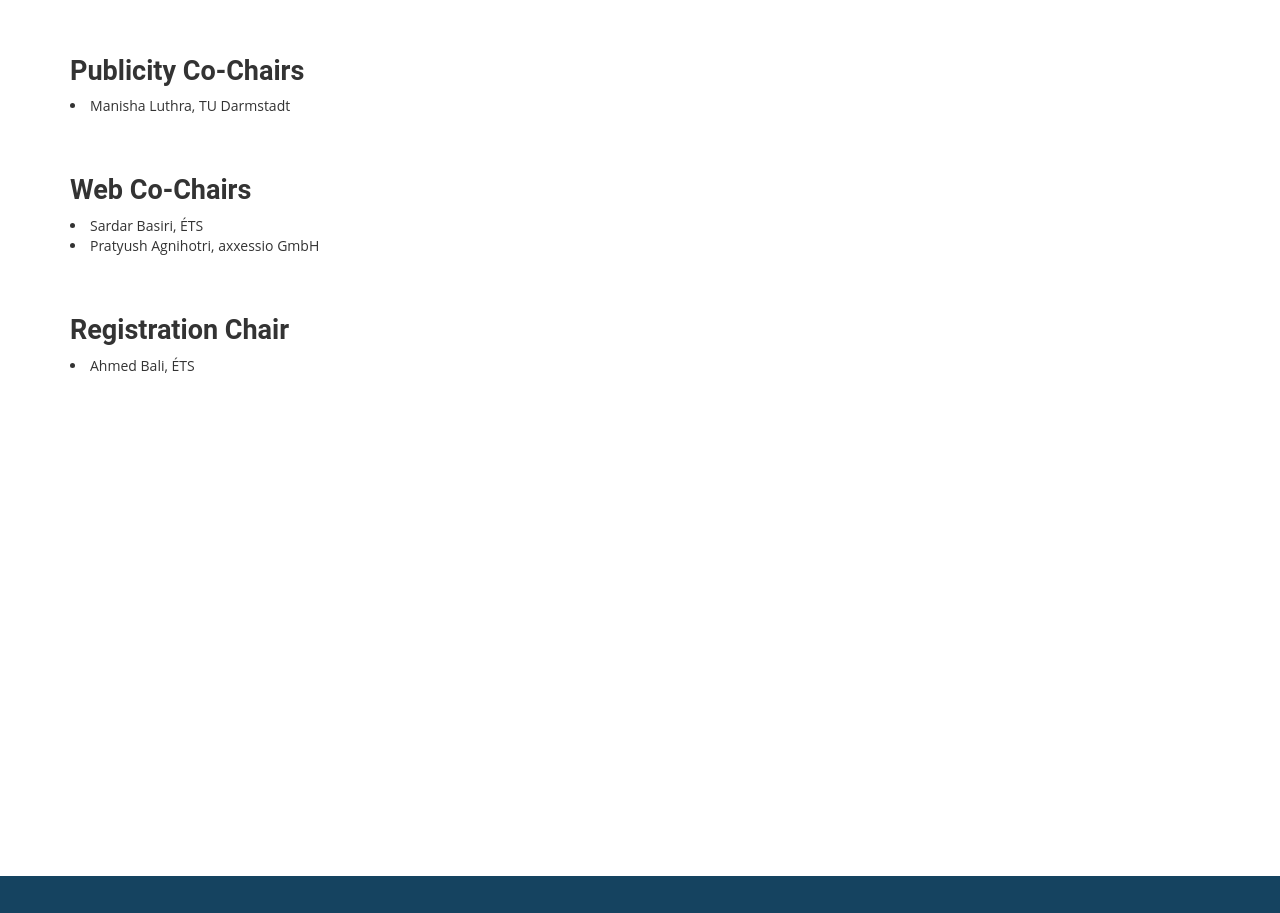
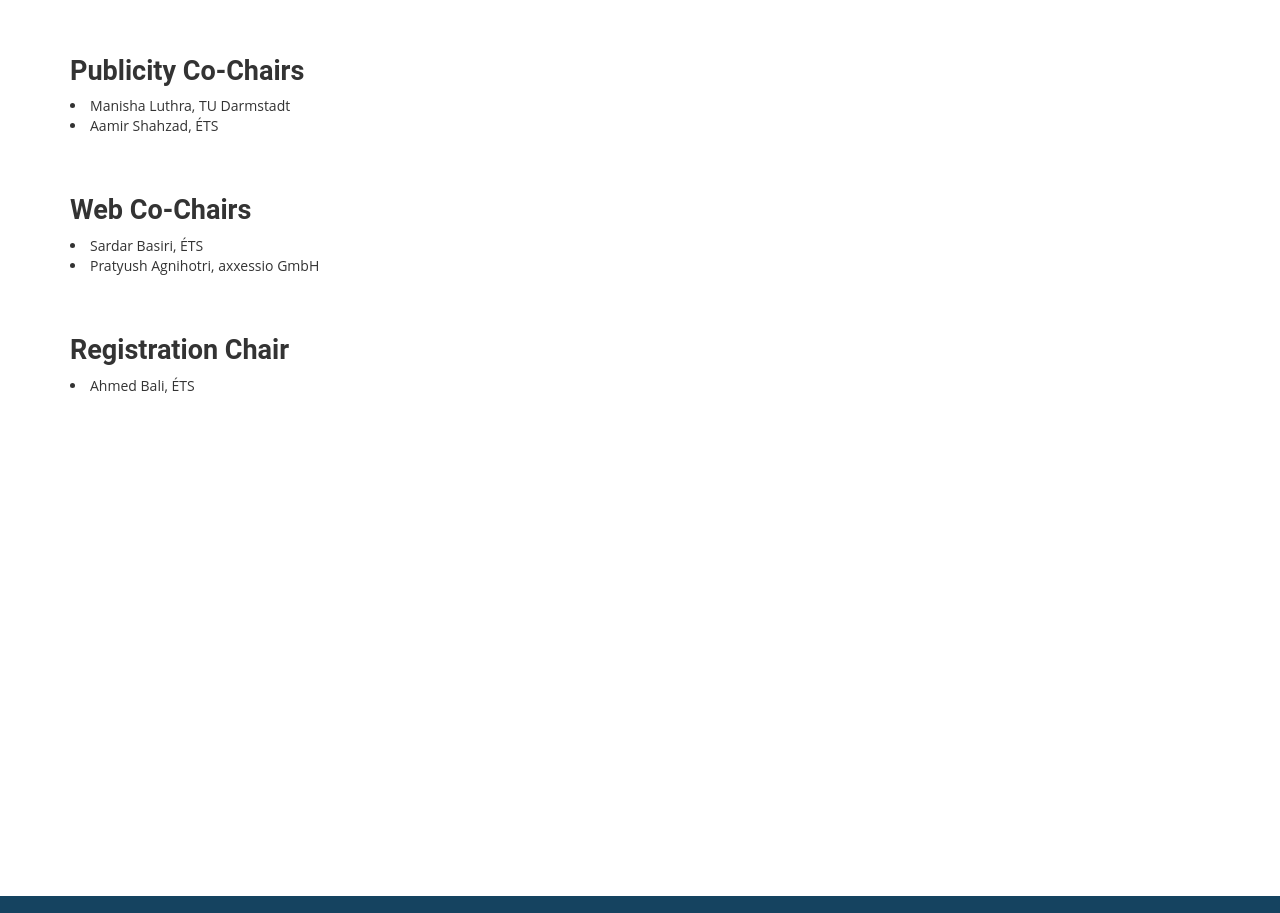
Before and after one commit to midtestsite/midtestsite.github.io, a plain HTML site: page organizing-committee/index.html in a window 1280 px wide. Shown: the part 895-1808 px from the top of the page. Drawn offline with Linux system fonts and the light colour scheme.

Commit message:
publicity cochairs update

```diff
--- a/organizing-committee/index.html
+++ b/organizing-committee/index.html
@@ -230,6 +230,8 @@
 
             <li align = "justify">Manisha Luthra, TU Darmstadt</li>
 
+            <li align = "justify">Aamir Shahzad, ÉTS</li>
+
             <h1>Web Co-Chairs</h1>
 
             <li align = "justify">Sardar Basiri, ÉTS</li>
```
